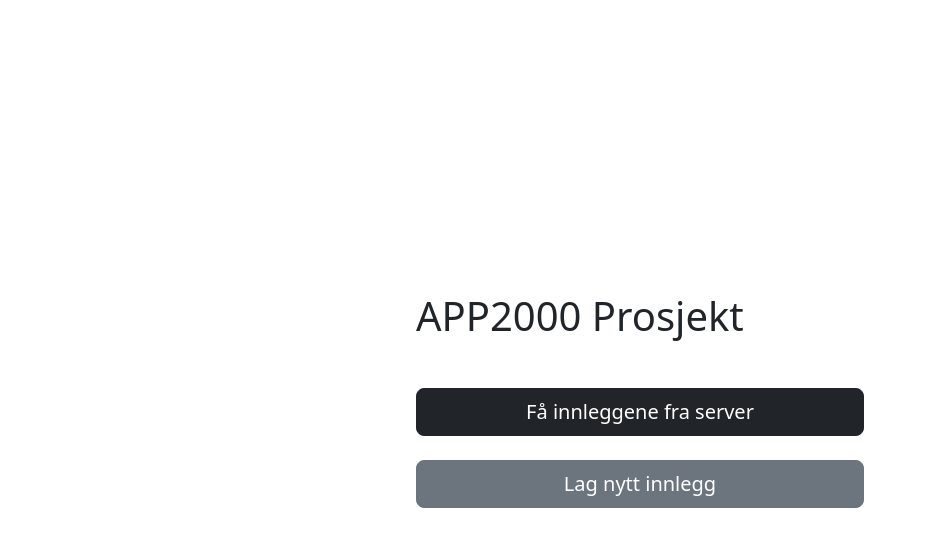
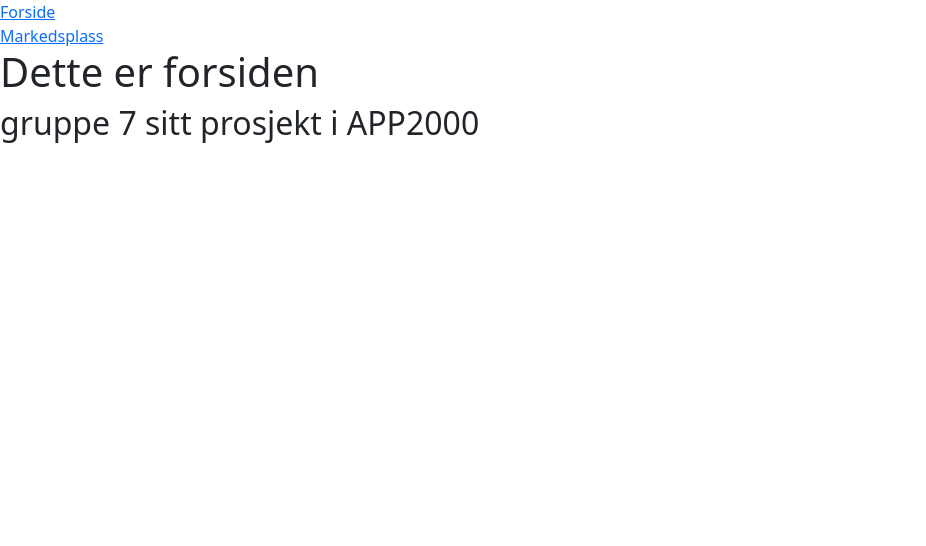
Before and after one commit to jonbonde/APP2000, a React (Create React App) app in the folder reactclient/: page / in a window 1280 px wide. Shown: the top 546 px of the page, without its empty margins (0-926 px from the left). Built offline with nearby package versions, Linux system fonts and the light colour scheme.

Commit message:
Layout og routing

```diff
--- a/reactclient/src/App.js
+++ b/reactclient/src/App.js
@@ -1,82 +1,21 @@
-import React, { useState } from "react";
+import React from "react";
+import { BrowserRouter, Routes, Route } from "react-router-dom";
+import Layout from "./Pages/Layout";
+import Home from "./Pages/Home";
+import Markedsplass from "./Pages/Markedsplass";
 
 function App() {
-  const [posts, setPosts] = useState({});
-
-  function getPosts() {
-    const url = "https://localhost:7107/get-all-posts";
-
-    fetch(url, {
-      method: "GET",
-    })
-      .then((response) => response.json())
-      .then((postsFromServer) => {
-        console.log(postsFromServer);
-        setPosts(postsFromServer);
-      })
-      .catch((error) => {
-        console.log(error);
-        alert(error);
-      });
-  }
-
   return (
-    <div className="container">
-      <div className="row min-vh-100">
-        <div className="col d-flex flex-column justify-content-center align-items-center">
-          <div>
-            <h1>APP2000 Prosjekt</h1>
-
-            <div className="mt-5">
-              <button onClick={getPosts} className="btn btn-dark btn-lg w-100">
-                Få innleggene fra server
-              </button>
-              <button
-                onClick={() => {}}
-                className="btn btn-secondary btn-lg w-100 mt-4"
-              >
-                Lag nytt innlegg
-              </button>
-            </div>
-          </div>
-
-          {posts.length > 0 && renderPostsTable()}
-        </div>
-      </div>
-    </div>
+    <BrowserRouter>
+      <Routes>
+        <Route path="/" element={<Layout />}>
+          <Route index element={<Home />} />
+          <Route path="Markedsplass" element={<Markedsplass />} />
+          <Route path="*" element={<Home />} />
+        </Route>
+      </Routes>
+    </BrowserRouter>
   );
-
-  function renderPostsTable() {
-    return (
-      <div className="table-responsive mt-5">
-        <table className="table table-bordered border-dark">
-          <thead>
-            <tr>
-              <th scope="col">PostId (PK)</th>
-              <th scope="col">Title</th>
-              <th scope="col">Content</th>
-              <th scope="col">CRUD OPerations</th>
-            </tr>
-          </thead>
-          <tbody>
-            {posts.map((post) => (
-              <tr key={post.postId}>
-                <th scope="row">{post.postId}</th>
-                <td>{post.title}</td>
-                <td>{post.content}</td>
-                <td>
-                  <button className="btn btn-dark btn-lg mx-3 my-3">Update</button>
-                  <button className="btn btn-secondary btn-lg">Delete</button>
-                </td>
-              </tr>
-            ))}
-          </tbody>
-        </table>
-
-        <button onClick={() => setPosts([])} className="btn btn-dark btn-lg w-100">Tøm innlegg array</button>
-      </div>
-    );
-  }
 }
 
 export default App;
--- /dev/null
+++ b/reactclient/src/Pages/Home.js
@@ -0,0 +1,12 @@
+import React from "react";
+
+function Home() {
+    return (
+        <div>
+            <h1>Dette er forsiden</h1>
+            <h2>gruppe 7 sitt prosjekt i APP2000</h2>
+        </div>
+    );
+}
+
+export default Home;
--- /dev/null
+++ b/reactclient/src/Pages/Layout.js
@@ -0,0 +1,14 @@
+import React from "react";
+import { Outlet } from "react-router-dom";
+import Navbar from "./Navbar";
+
+function Layout() {
+    return (
+        <div>
+            <Navbar />
+            <Outlet />
+        </div>
+    );
+};
+
+export default Layout;
--- /dev/null
+++ b/reactclient/src/Pages/Markedsplass.js
@@ -0,0 +1,82 @@
+import React, { useState } from "react";
+
+function Markedsplass() {
+  const [posts, setPosts] = useState({});
+
+  function getPosts() {
+    const url = "https://localhost:7107/get-all-posts";
+
+    fetch(url, {
+      method: "GET",
+    })
+      .then((response) => response.json())
+      .then((postsFromServer) => {
+        console.log(postsFromServer);
+        setPosts(postsFromServer);
+      })
+      .catch((error) => {
+        console.log(error);
+        alert(error);
+      });
+  }
+
+  return (
+    <div className="container">
+      <div className="row min-vh-100">
+        <div className="col d-flex flex-column justify-content-center align-items-center">
+          <div>
+            <h1>APP2000 Prosjekt</h1>
+
+            <div className="mt-5">
+              <button onClick={getPosts} className="btn btn-dark btn-lg w-100">
+                Få innleggene fra server
+              </button>
+              <button
+                onClick={() => {}}
+                className="btn btn-secondary btn-lg w-100 mt-4"
+              >
+                Lag nytt innlegg
+              </button>
+            </div>
+          </div>
+
+          {posts.length > 0 && renderPostsTable()}
+        </div>
+      </div>
+    </div>
+  );
+
+  function renderPostsTable() {
+    return (
+      <div className="table-responsive mt-5">
+        <table className="table table-bordered border-dark">
+          <thead>
+            <tr>
+              <th scope="col">PostId (PK)</th>
+              <th scope="col">Title</th>
+              <th scope="col">Content</th>
+              <th scope="col">CRUD OPerations</th>
+            </tr>
+          </thead>
+          <tbody>
+            {posts.map((post) => (
+              <tr key={post.postId}>
+                <th scope="row">{post.postId}</th>
+                <td>{post.title}</td>
+                <td>{post.content}</td>
+                <td>
+                  <button className="btn btn-dark btn-lg mx-3 my-3">Update</button>
+                  <button className="btn btn-secondary btn-lg">Delete</button>
+                </td>
+              </tr>
+            ))}
+          </tbody>
+        </table>
+
+        <button onClick={() => setPosts([])} className="btn btn-dark btn-lg w-100">Tøm innlegg array</button>
+      </div>
+    );
+  }
+}
+
+export default Markedsplass;
--- /dev/null
+++ b/reactclient/src/Pages/Navbar.js
@@ -0,0 +1,15 @@
+import React from "react";
+import { Link } from "react-router-dom";
+
+function Navbar() {
+    return (
+        <div>
+            <nav>
+                <Link to="/">Forside</Link> <br />
+                <Link to="/Markedsplass">Markedsplass</Link> <br />
+            </nav>
+        </div>
+    );
+}
+
+export default Navbar;
```
